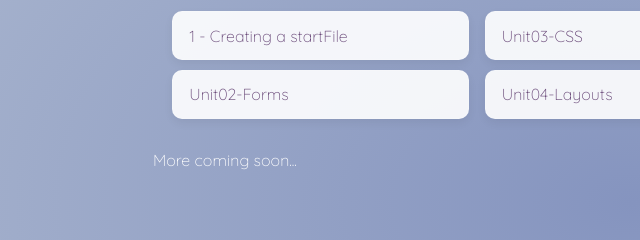
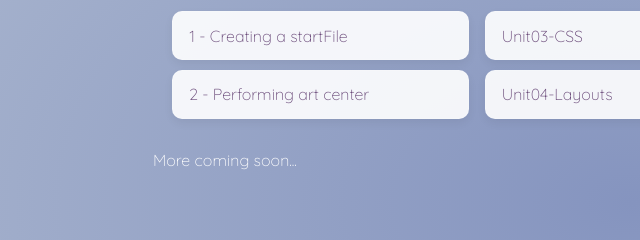
Before and after one commit to BVDS25/DWDD2610, a plain HTML site: page index.html in a window 1280 px wide. Shown: the part 197-437 px from the top of the page, 7-647 px from the left. Drawn offline with Linux system fonts and the light colour scheme; a web font is replaced by a local one.

Commit message:
Added route to unit 2

```diff
--- a/index.html
+++ b/index.html
@@ -32,7 +32,7 @@
 
         <div class="assignments">
             <a href="Unit 1/index.html">1 - Creating a startFile </a>
-            <a href="Unit 1/index.html">Unit02-Forms </a>
+            <a href="Unit 2/startFile/index.html">2 - Performing art center </a>
             <a href="Unit 1/index.html">Unit03-CSS </a>
             <a href="Unit 1/index.html">Unit04-Layouts </a>
             <a href="Unit 1/index.html">Unit05-Responsive </a>
```
